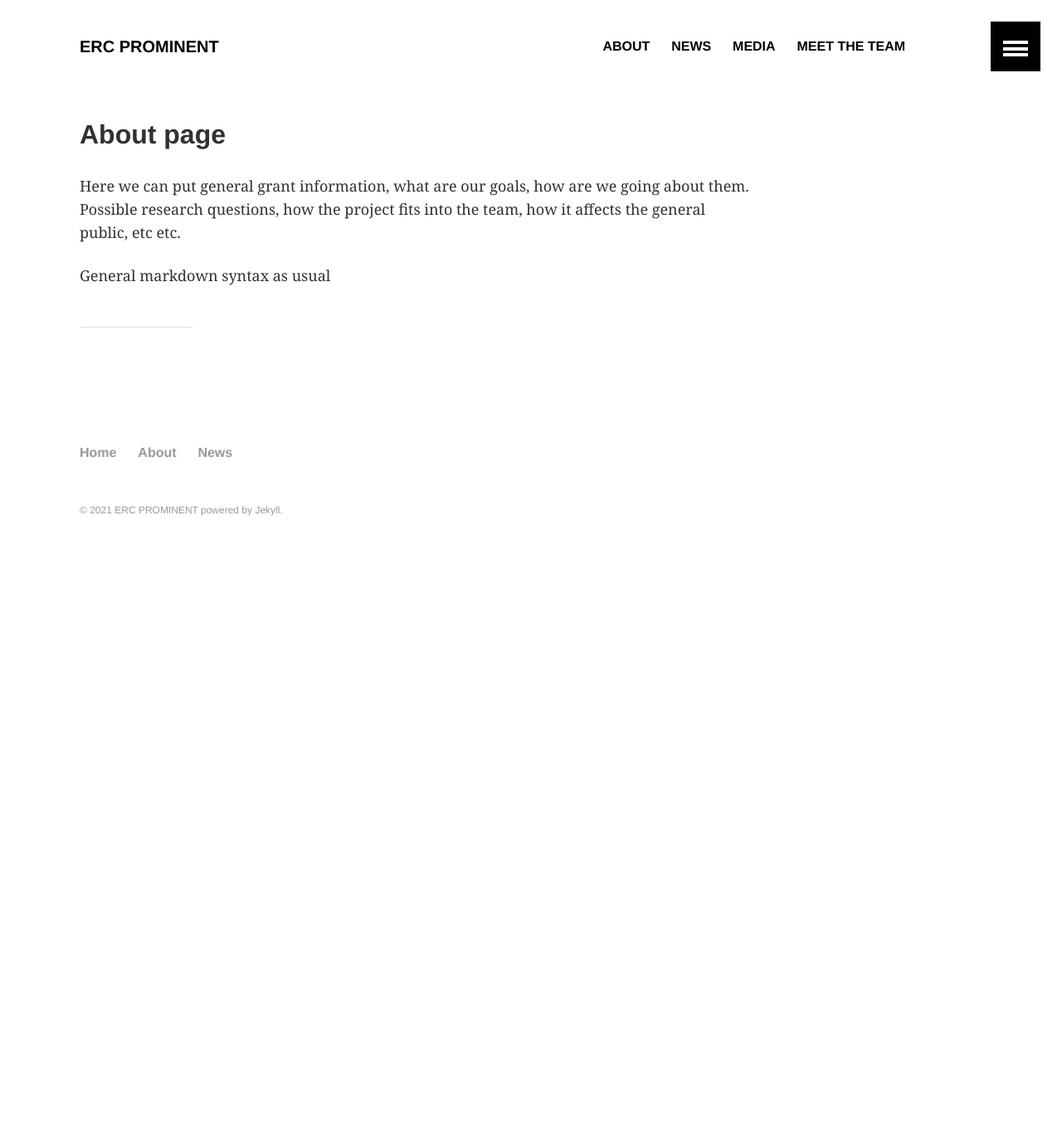
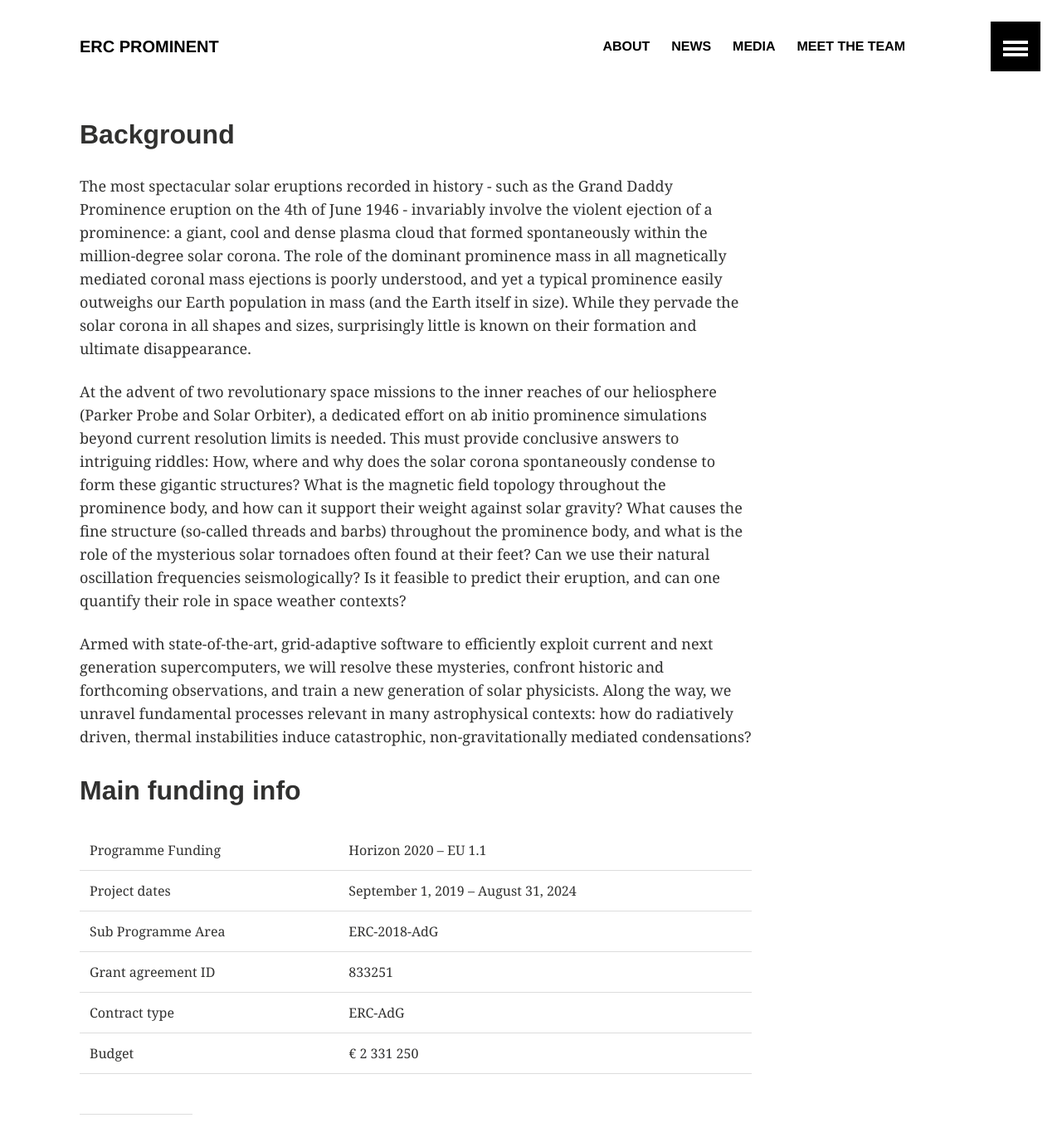
Before and after one commit to erc-prominent/erc-prominent.github.io, a Jekyll site: the page built from about/index.md, in a window 1280 px wide and 1400 px high. Shown: the top 1383 px of the window at 83% size. Built offline with Jekyll 4.4.1, drawn with Linux system fonts in a browser that asks for light colours; our own code applies the rules of GitHub Pages for plain Markdown files.

Commit message:
updated about page

```diff
--- a/about/index.md
+++ b/about/index.md
@@ -4,9 +4,18 @@ excerpt: "General information about PROMINENT, overarching goals and ambitions"
 share: false
 ---
 
-## About page
+## Background
+The most spectacular solar eruptions recorded in history - such as the Grand Daddy Prominence eruption on the 4th of June 1946 - invariably involve the violent ejection of a prominence: a giant, cool and dense plasma cloud that formed spontaneously within the million-degree solar corona. The role of the dominant prominence mass in all magnetically mediated coronal mass ejections is poorly understood, and yet a typical prominence easily outweighs our Earth population in mass (and the Earth itself in size). While they pervade the solar corona in all shapes and sizes, surprisingly little is known on their formation and ultimate disappearance.
 
-Here we can put general grant information, what are our goals, how are we going about them. Possible research questions,
-how the project fits into the team, how it affects the general public, etc etc.
+At the advent of two revolutionary space missions to the inner reaches of our heliosphere (Parker Probe and Solar Orbiter), a dedicated effort on ab initio prominence simulations beyond current resolution limits is needed. This must provide conclusive answers to intriguing riddles: How, where and why does the solar corona spontaneously condense to form these gigantic structures? What is the magnetic field topology throughout the prominence body, and how can it support their weight against solar gravity? What causes the fine structure (so-called threads and barbs) throughout the prominence body, and what is the role of the mysterious solar tornadoes often found at their feet? Can we use their natural oscillation frequencies seismologically? Is it feasible to predict their eruption, and can one quantify their role in space weather contexts?
 
-General markdown syntax as usual
+Armed with state-of-the-art, grid-adaptive software to efficiently exploit current and next generation supercomputers, we will resolve these mysteries, confront historic and forthcoming observations, and train a new generation of solar physicists. Along the way, we unravel fundamental processes relevant in many astrophysical contexts: how do radiatively driven, thermal instabilities induce catastrophic, non-gravitationally mediated condensations?
+
+## Main funding info
+
+| Programme Funding   | Horizon 2020 -- EU 1.1  |
+| Project dates       | September 1, 2019 -- August 31, 2024 |
+| Sub Programme Area  | ERC-2018-AdG   |
+| Grant agreement ID  | 833251         |
+| Contract type       | ERC-AdG        |
+| Budget              | &euro; 2 331 250  |
```
